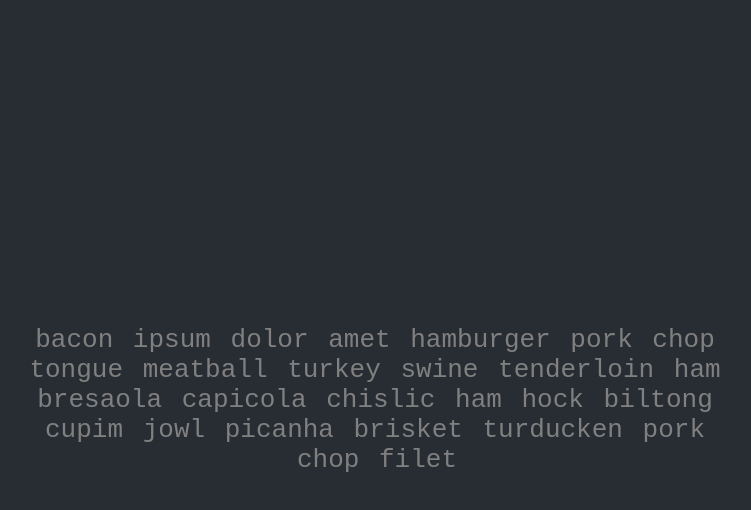
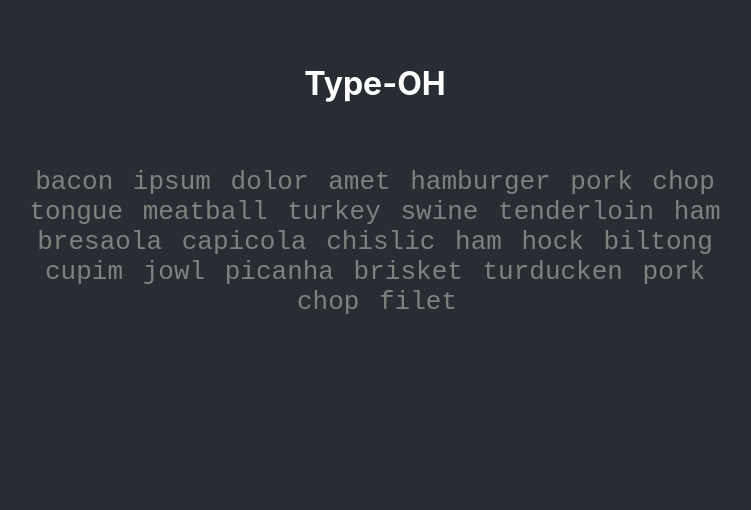
Before and after one commit to antonioxdias/type-oh, a React (Create React App) app: page / in a window 1280 px wide. Shown: the top 510 px of the page, without its empty margins (265-1016 px from the left). Built offline with nearby package versions, Linux system fonts and the light colour scheme.

Commit message:
Restructure components tree

```diff
--- a/src/App.tsx
+++ b/src/App.tsx
@@ -1,19 +1,31 @@
-import React from 'react'
-import Typer from './components/Typer'
+import React, { useState, Fragment } from 'react'
+import { Title, Typer } from './components'
+
+const dummyTestText = 'bacon ipsum dolor amet hamburger pork chop tongue meatball turkey swine tenderloin ham bresaola capicola chislic ham hock biltong cupim jowl picanha brisket turducken pork chop filet'
 
 function App() {
+  const [typedText, setTypedText] = useState('')
+
   return (
+    <Fragment>
       <main
         style={{
-        display: 'grid',
-        placeItems: 'center',
+          display: 'flex',
+          flexDirection: 'column',
+          alignItems: 'center',
           backgroundColor: '#282d33',
           height: '100vh',
           color: 'white'
         }}
       >
-      <Typer />
+        <Title />
+        <Typer
+          typedText={typedText}
+          setTypedText={setTypedText}
+          testText={dummyTestText}
+        />
       </main>
+    </Fragment>
   )
 }
 
--- /dev/null
+++ b/src/components/Title.tsx
@@ -0,0 +1,11 @@
+import React from 'react'
+
+export const Title = () => (
+  <h1
+    style={{
+      margin: '4rem'
+    }}
+  >
+    Type-OH
+  </h1>
+)
--- a/src/components/Typer.tsx
+++ b/src/components/Typer.tsx
@@ -1,6 +1,4 @@
 import React, { useRef, useState, Fragment } from 'react'
-
-const dummyTestText = 'bacon ipsum dolor amet hamburger pork chop tongue meatball turkey swine tenderloin ham bresaola capicola chislic ham hock biltong cupim jowl picanha brisket turducken pork chop filet'
 
 type CharState = 'yay' | 'nay' | 'empty'
 
@@ -8,9 +6,12 @@ const yayColor = '#c7b798'
 const nayColor = '#f56c42'
 const emptyColor = '#808080'
 
-function Typer() {
+export function Typer({ typedText, setTypedText, testText }: {
+  typedText: string
+  setTypedText: (value: string) => void
+  testText: string
+}) {
   const inputRef = useRef<HTMLInputElement | null>(null)
-  const [typedText, setTypedText] = useState('')
   const [isFocused, setIsFocused] = useState(false)
 
   const focusInput = () => {
@@ -19,7 +20,7 @@ function Typer() {
 
   const charState = (index: number): CharState => {
     if (typedText[index]) {
-      const isEq = typedText.charCodeAt(index) === dummyTestText.charCodeAt(index)
+      const isEq = typedText.charCodeAt(index) === testText.charCodeAt(index)
       return isEq ? 'yay' : 'nay'
     }
     return 'empty'
@@ -51,7 +52,7 @@ function Typer() {
           letterSpacing: '-0.25rem'
         }}
       >
-        {dummyTestText.split('').map((char: string, index: number) => {
+        {testText.split('').map((char: string, index: number) => {
           const state = charState(index)
           const color = charColor(state)
           const isNaySpace = isSpaceChar(char) && state === 'nay'
@@ -95,5 +96,3 @@ function Typer() {
     </Fragment>
   )
 }
-
-export default Typer
--- /dev/null
+++ b/src/components/index.ts
@@ -0,0 +1,5 @@
+import { Title as TitleImport } from './Title'
+import { Typer as TyperImport } from './Typer'
+
+export const Title = TitleImport
+export const Typer = TyperImport
```
Lines whose indentation alone changed are shown as unchanged.
